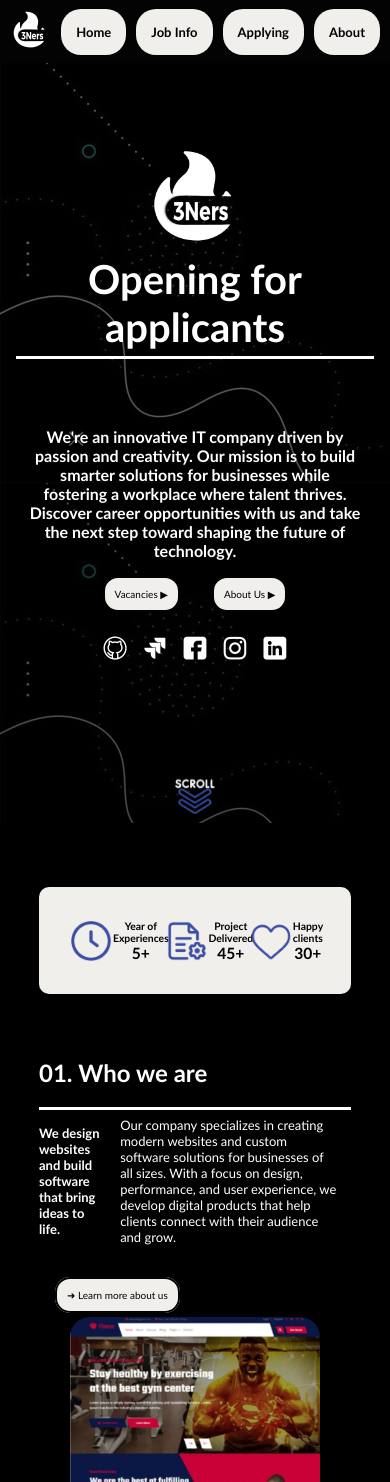
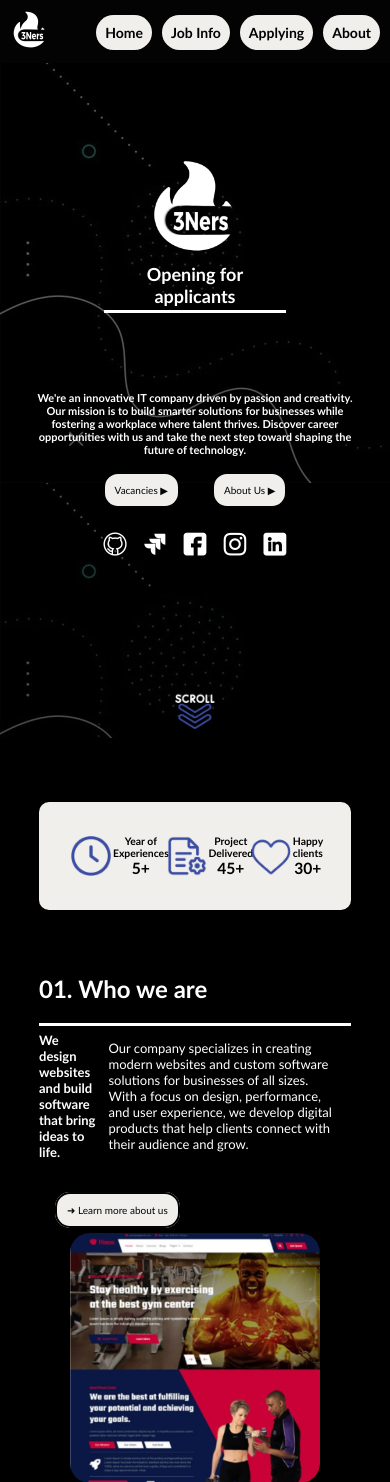
Before and after one commit to AnnNK137/project1, a PHP site: page / in a window 390 px wide. Shown: the top 1482 px of the page. Run offline with PHP 8.4, Linux system fonts and the light colour scheme.

Commit message:
fixed index.html responsive

```diff
--- a/styles/styles.css
+++ b/styles/styles.css
@@ -157,12 +157,6 @@ footer a:hover{
     transition: all 0.3s ease;
 }
 
-@media (max-width: 550px) {
-    footer li, .nav_items li{
-        font-size: 13px;
-    }
-}
-
 /* INDEX.HTML STYLING */
 
 .btn{ /* Basic design of <a> to look like a button */
@@ -194,7 +188,7 @@ footer a:hover{
     height: 90vh; /* almost full screen */
     background:
         linear-gradient(rgba(0, 0, 0, 0.6), rgba(0, 0, 0, 0.7)),
-        url(styles/images/ap_background.jpg);  /*put black opacity/gradient over the original background*/
+        url(../styles/images/ap_background.jpg);  /*put black opacity/gradient over the original background*/
     position: relative; /* anchor for scroll icon later */
     padding: 1rem;
     color: white;
@@ -350,46 +344,9 @@ footer a:hover{
 #hp_cfa{
     background-color: var(--light-beige);
     height: 200px;
+    width: 100vw;
     color: var(--black);
 }
-
-/* Index.html responsive*/
-@media (max-width: 768px) {
-    .hp_hero_section{
-        max-height: 90vh;
-    }
-    .hp_longer_desc{
-        max-width: 70%;
-    }
-    .hp_stat_group{
-        margin: auto;
-        font-size: 80%;
-    }
-    #hp_values_list, #hp_samples { /* GRID changed*/
-    display: grid;
-    grid-template-columns: repeat(2, 1fr);
-    }
-    #hp_samples img{
-        width: 250px;
-    }
-}
-
-@media (max-width: 550px) {
-    .hp_main_content p, .hp_stat,#hp_reasons_list li, .hp_values h2, .hp_desc{
-        font-size: 13px;
-    }
-    .hp_title {
-        font-size: 1.5rem;
-    }
-    .hp_icons{
-        width: 40px;
-    }
-    #hp_samples{
-        display: flex;
-        flex-direction: column;
-    }
-}
-
 
 /* jobs.HTML STYLING */
 
@@ -781,7 +738,7 @@ footer a:hover{
     height: 90vh; /* almost full screen */
     background:
         linear-gradient(rgba(0, 0, 0, 0.6), rgba(0, 0, 0, 0.7)),
-        url(styles/images/ap_background.jpg);  /*put black opacity/gradient over the original background*/
+        url(../styles/images/ap_background.jpg);  /*put black opacity/gradient over the original background*/
     position: relative; /* anchor for scroll icon later */
     padding: 1rem;
     color: white;
@@ -928,3 +885,56 @@ footer a:hover{
     }
 
 }
+
+/* Index.html HALF SCREEN PC*/
+@media (max-width: 768px) {
+    /* INDEXHTML */
+    .hp_hero_section{
+        max-height: 80vh;
+    }
+    .hp_longer_desc, .hp_desc, .hp_hero_sect_info{
+        font-size: 11px;
+    }
+    #hp_title{
+        font-size: 18px;
+    }
+    .hp_stat_group{
+        margin: auto;
+        font-size: 80%;
+    }
+    #hp_values_list, #hp_samples { /* GRID changed*/
+    display: grid;
+    grid-template-columns: repeat(2, 1fr);
+    }
+    #hp_samples img{
+        width: 250px;
+    }
+}
+
+/* PHONE RESPONSIVE */
+@media (max-width: 500px) {
+    /* NAVBAR */
+    .nav_items a{
+        font-size: 14px;
+        padding: 9px;
+    }
+    /* FOOTER */
+    footer li{
+        font-size: 14px;
+    }
+
+    /* INDEX.HTML */
+    .hp_main_content p, .hp_stat,#hp_reasons_list li, .hp_values h2, .hp_desc{
+        font-size: 13px;
+    }
+    .hp_title {
+        font-size: 1.5rem;
+    }
+    .hp_icons{
+        width: 40px;
+    }
+    #hp_samples{
+        display: flex;
+        flex-direction: column;
+    }
+}
```
